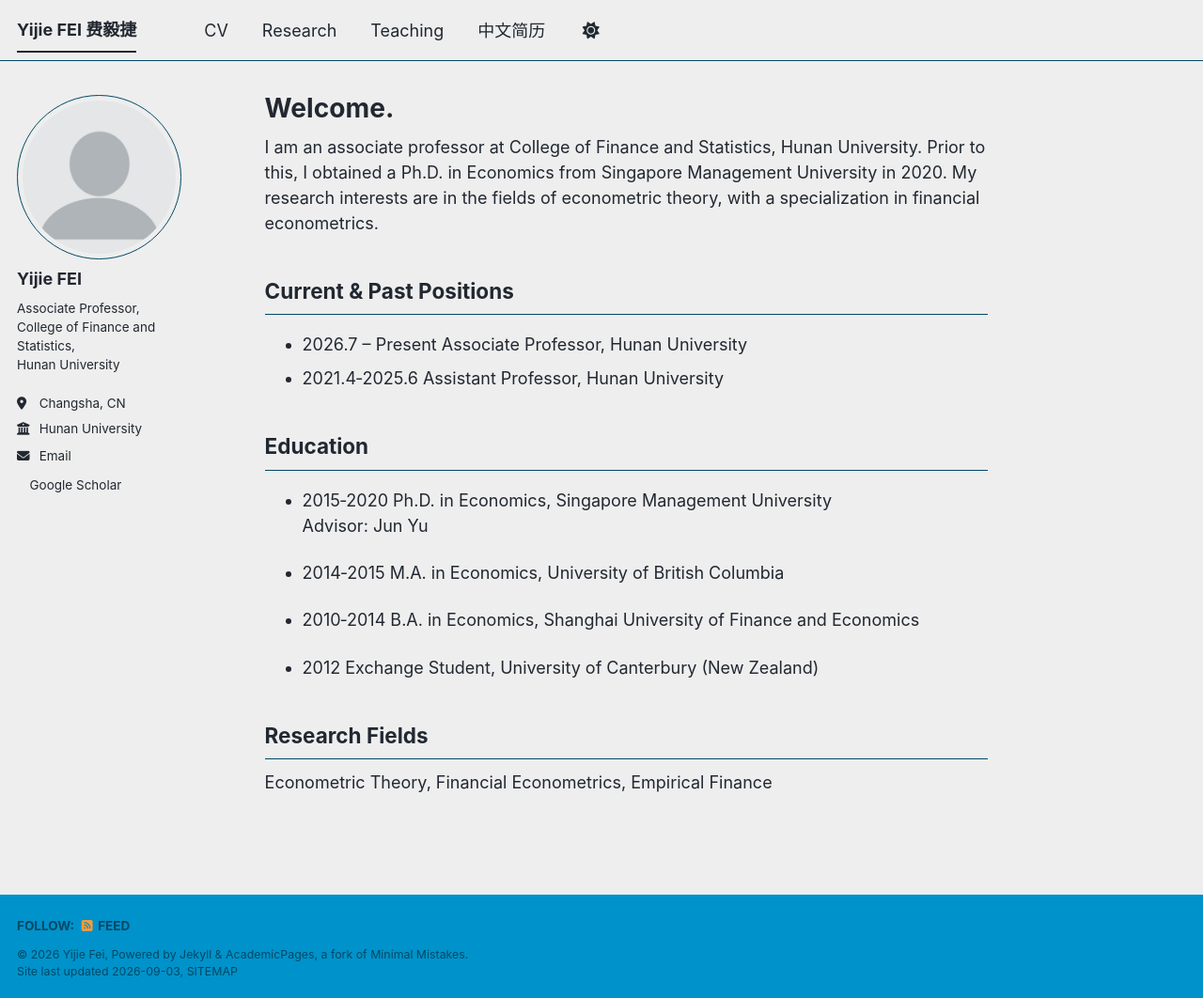
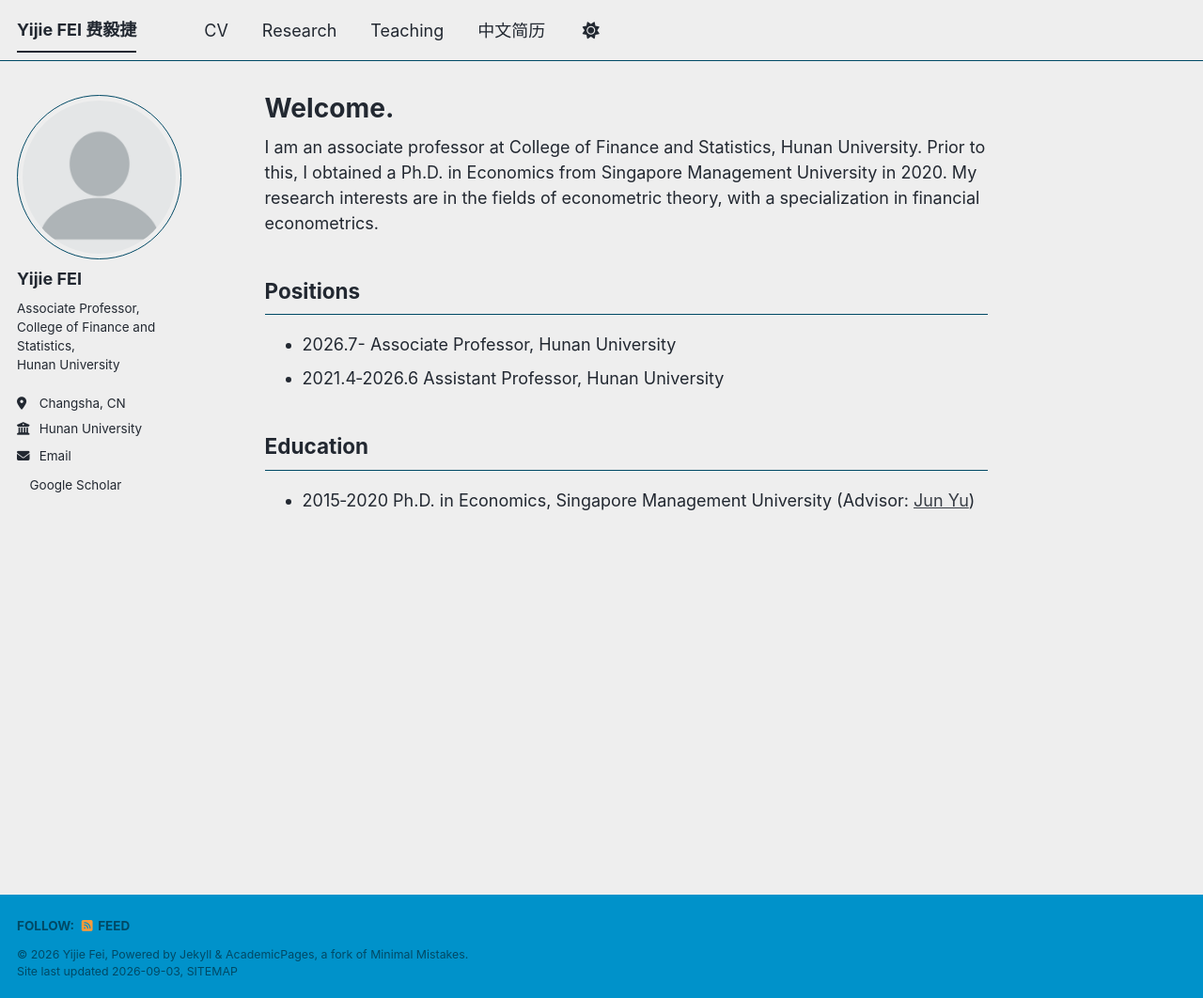
Before and after one commit to yijiefei/yijiefei.github.io, a Jekyll site: the page built from _pages/about.md, in a window 1280 px wide and 1062 px high. Shown: the whole window at 94% size. Built offline with Jekyll 4.4.1, drawn with Linux system fonts in a browser that asks for light colours; a style sheet for code colours, icons or effects is not loaded.

Commit message:
Revise positions and education sections in about.md
Updated positions section and enhanced education details.

```diff
--- a/_pages/about.md
+++ b/_pages/about.md
@@ -9,19 +9,9 @@ redirect_from:
 
 I am an associate professor at College of Finance and Statistics, Hunan University. Prior to this, I obtained a Ph.D. in Economics from Singapore Management University in 2020. My research interests are in the fields of econometric theory, with a specialization in financial econometrics.
 
-## Current & Past Positions
-- 2026.7 – Present Associate Professor, Hunan University
-- 2021.4‑2025.6    Assistant Professor, Hunan University
+## Positions
+- 2026.7-          Associate Professor, Hunan University
+- 2021.4‑2026.6    Assistant Professor, Hunan University
 
 ## Education
-- 2015‑2020 Ph.D. in Economics, Singapore Management University<br>
-Advisor: Jun Yu
-
-- 2014‑2015 M.A. in Economics, University of British Columbia
-
-- 2010‑2014 B.A. in Economics, Shanghai University of Finance and Economics
-
-- 2012 Exchange Student, University of Canterbury (New Zealand)
-
-## Research Fields
-Econometric Theory, Financial Econometrics, Empirical Finance
+- 2015‑2020 Ph.D. in Economics, Singapore Management University (Advisor: [Jun Yu](https://fba.um.edu.mo/faculty/junyu/))
```
